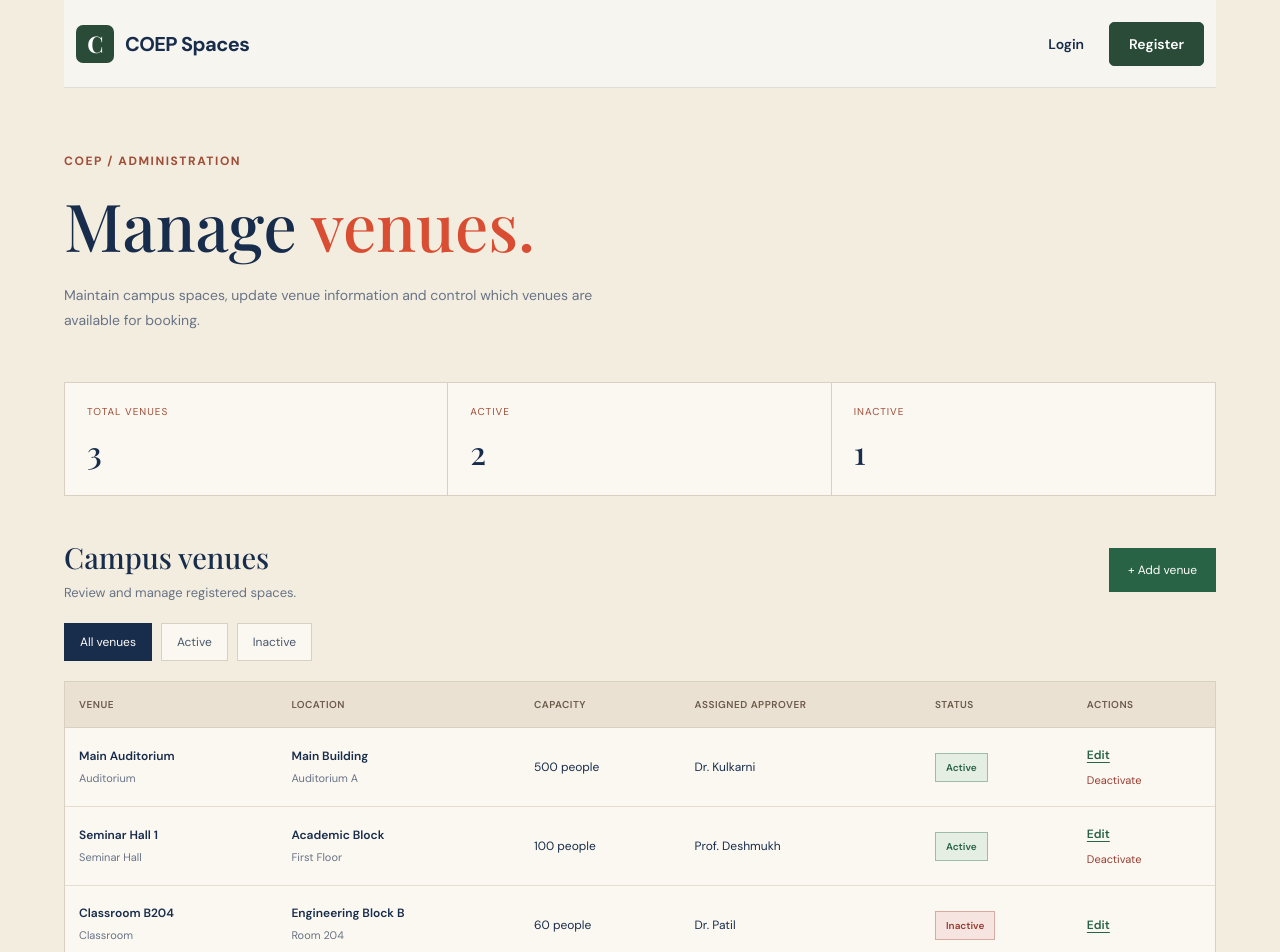
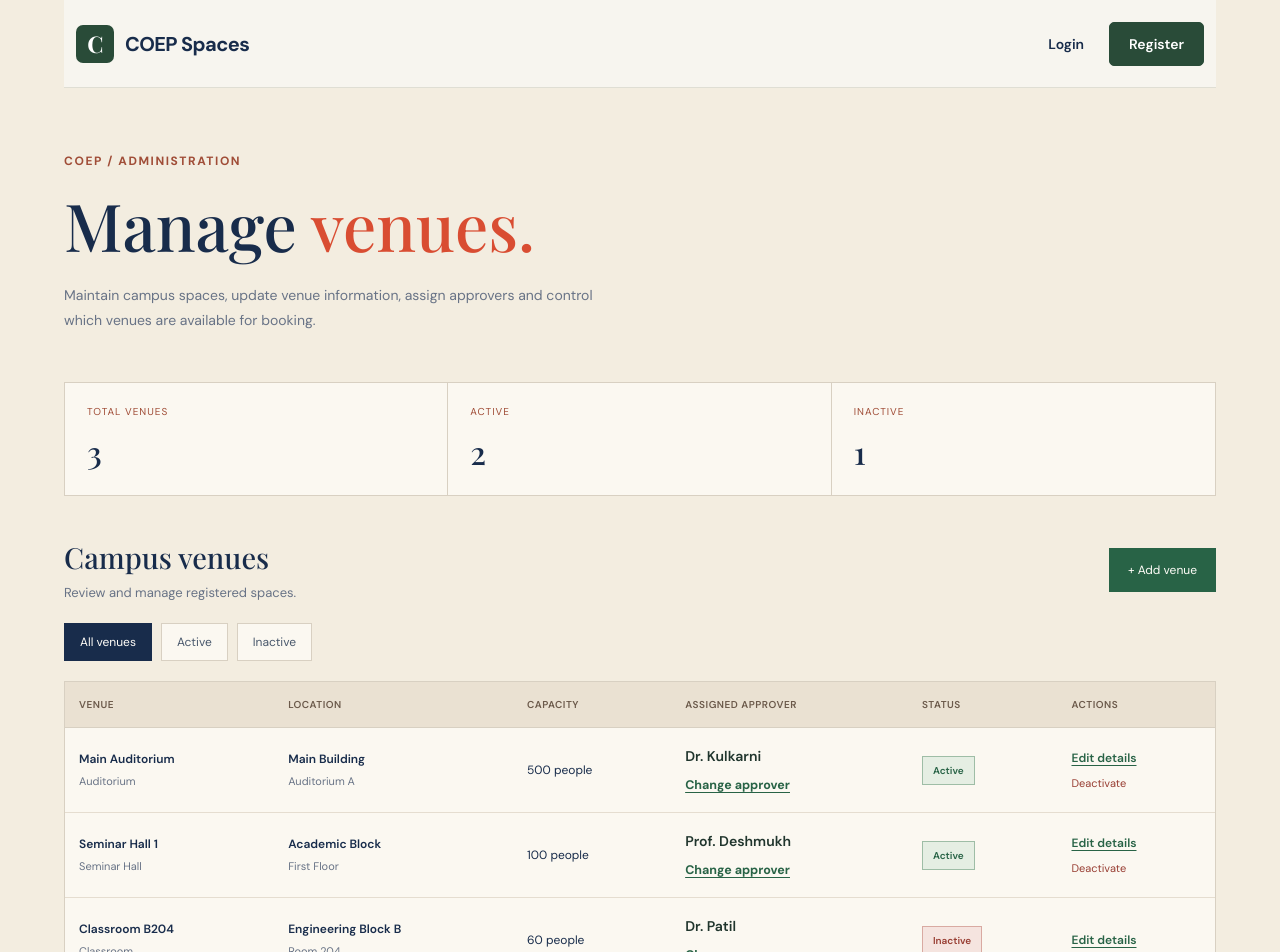
Before and after one commit to XENOS500/coep-spaces, a React (Vite) app in the folder client/: page /admin/venues in a window 1280 px wide. Shown: the top 952 px of the page. Built offline with nearby package versions, Linux system fonts and the light colour scheme.

Commit message:
feat: improve admin approver assignment UI

```diff
--- a/client/src/index.css
+++ b/client/src/index.css
@@ -2862,3 +2862,29 @@ a {
     transition-duration: 0.01ms !important;
   }
 }
+
+/* Assigned approver in admin venue table */
+
+.venue-assigned-approver {
+  display: flex;
+  flex-direction: column;
+  align-items: flex-start;
+  gap: 6px;
+}
+
+.venue-assigned-approver strong {
+  color: #20352d;
+  font-size: 0.88rem;
+}
+
+.venue-approver-link {
+  color: #286346;
+  font-size: 0.78rem;
+  font-weight: 650;
+  text-decoration: underline;
+  text-underline-offset: 3px;
+}
+
+.venue-approver-link:hover {
+  color: #a04d37;
+}
--- a/client/src/pages/admin/ManageVenuesPage.jsx
+++ b/client/src/pages/admin/ManageVenuesPage.jsx
@@ -1,64 +1,67 @@
 
-import { useState } from 'react'
-import { Link } from 'react-router-dom'
-import Navbar from '../../components/layout/Navbar.jsx'
-import Footer from '../../components/layout/Footer.jsx'
+import { useState } from "react";
+import { Link } from "react-router-dom";
+import Navbar from "../../components/layout/Navbar.jsx";
+import Footer from "../../components/layout/Footer.jsx";
 
-// Temporary venue records for the frontend demonstration.
+// Temporary demonstration data.
+// The backend will eventually provide these records.
 const initialVenues = [
   {
-    id: 'venue-1',
-    name: 'Main Auditorium',
-    type: 'Auditorium',
-    building: 'Main Building',
-    room: 'Auditorium A',
+    id: "venue-1",
+    name: "Main Auditorium",
+    type: "Auditorium",
+    building: "Main Building",
+    room: "Auditorium A",
     capacity: 500,
-    approver: 'Dr. Kulkarni',
+    approver: "Dr. Kulkarni",
     active: true,
   },
   {
-    id: 'venue-2',
-    name: 'Seminar Hall 1',
-    type: 'Seminar Hall',
-    building: 'Academic Block',
-    room: 'First Floor',
+    id: "venue-2",
+    name: "Seminar Hall 1",
+    type: "Seminar Hall",
+    building: "Academic Block",
+    room: "First Floor",
     capacity: 100,
-    approver: 'Prof. Deshmukh',
+    approver: "Prof. Deshmukh",
     active: true,
   },
   {
-    id: 'venue-3',
-    name: 'Classroom B204',
-    type: 'Classroom',
-    building: 'Engineering Block B',
-    room: 'Room 204',
+    id: "venue-3",
+    name: "Classroom B204",
+    type: "Classroom",
+    building: "Engineering Block B",
+    room: "Room 204",
     capacity: 60,
-    approver: 'Dr. Patil',
+    approver: "Dr. Patil",
     active: false,
   },
-]
+];
 
 function ManageVenuesPage() {
-  const [venues, setVenues] = useState(initialVenues)
-  const [filter, setFilter] = useState('ALL')
-  const [selectedVenue, setSelectedVenue] = useState(null)
+  const [venues, setVenues] = useState(initialVenues);
+  const [filter, setFilter] = useState("ALL");
+  const [selectedVenue, setSelectedVenue] = useState(null);
 
   const filteredVenues = venues.filter((venue) => {
-    if (filter === 'ACTIVE') return venue.active
-    if (filter === 'INACTIVE') return !venue.active
-    return true
-  })
+    if (filter === "ACTIVE") return venue.active;
+    if (filter === "INACTIVE") return !venue.active;
+    return true;
+  });
 
   function handleDeactivate() {
+    if (!selectedVenue) return;
+
     setVenues((currentVenues) =>
       currentVenues.map((venue) =>
         venue.id === selectedVenue.id
           ? { ...venue, active: false }
           : venue
       )
-    )
+    );
 
-    setSelectedVenue(null)
+    setSelectedVenue(null);
   }
 
   return (
@@ -67,10 +70,12 @@ function ManageVenuesPage() {
 
       <section className="manage-venues-heading">
         <p className="eyebrow">COEP / ADMINISTRATION</p>
-        <h1>Manage <span>venues.</span></h1>
+        <h1>
+          Manage <span>venues.</span>
+        </h1>
         <p>
-          Maintain campus spaces, update venue information and
-          control which venues are available for booking.
+          Maintain campus spaces, update venue information, assign
+          approvers and control which venues are available for booking.
         </p>
       </section>
 
@@ -98,29 +103,26 @@ function ManageVenuesPage() {
             <p>Review and manage registered spaces.</p>
           </div>
 
-          <Link
-            to="/admin/venues/new"
-            className="venue-add-button"
-          >
+          <Link to="/admin/venues/new" className="venue-add-button">
             + Add venue
           </Link>
         </div>
 
         <div className="venue-admin-filters">
-          {['ALL', 'ACTIVE', 'INACTIVE'].map((option) => (
+          {["ALL", "ACTIVE", "INACTIVE"].map((option) => (
             <button
               key={option}
               type="button"
               className={
                 filter === option
-                  ? 'venue-admin-filter active'
-                  : 'venue-admin-filter'
+                  ? "venue-admin-filter active"
+                  : "venue-admin-filter"
               }
               onClick={() => setFilter(option)}
               aria-pressed={filter === option}
             >
-              {option === 'ALL'
-                ? 'All venues'
+              {option === "ALL"
+                ? "All venues"
                 : option.charAt(0) + option.slice(1).toLowerCase()}
             </button>
           ))}
@@ -158,17 +160,31 @@ function ManageVenuesPage() {
 
                   <td>{venue.capacity} people</td>
 
-                  <td>{venue.approver}</td>
+                  <td>
+                    <div className="venue-assigned-approver">
+                      <strong>
+                        {venue.approver || "Not assigned"}
+                      </strong>
+
+                      <Link
+                        to={`/admin/venues/${venue.id}/edit`}
+                        className="venue-approver-link"
+                        aria-label={`Change approver for ${venue.name}`}
+                      >
+                        {venue.approver ? "Change approver" : "Assign approver"}
+                      </Link>
+                    </div>
+                  </td>
 
                   <td>
                     <span
                       className={
                         venue.active
-                          ? 'venue-admin-status active'
-                          : 'venue-admin-status inactive'
+                          ? "venue-admin-status active"
+                          : "venue-admin-status inactive"
                       }
                     >
-                      {venue.active ? 'Active' : 'Inactive'}
+                      {venue.active ? "Active" : "Inactive"}
                     </span>
                   </td>
 
@@ -178,7 +194,7 @@ function ManageVenuesPage() {
                         to={`/admin/venues/${venue.id}/edit`}
                         className="venue-edit-link"
                       >
-                        Edit
+                        Edit details
                       </Link>
 
                       {venue.active && (
@@ -197,7 +213,7 @@ function ManageVenuesPage() {
 
               {filteredVenues.length === 0 && (
                 <tr>
-                  <td colSpan="6" className="venue-admin-empty">
+                  <td colSpan={6} className="venue-admin-empty">
                     No venues match this filter.
                   </td>
                 </tr>
@@ -207,8 +223,8 @@ function ManageVenuesPage() {
         </div>
 
         <p className="venue-admin-note">
-          Demonstration data only. Changes will persist across sessions
-          once the venue API is connected.
+          Demo data only. Approver assignments and venue changes are
+          not saved to the backend yet.
         </p>
       </section>
 
@@ -257,7 +273,7 @@ function ManageVenuesPage() {
         </div>
       )}
     </main>
-  )
+  );
 }
 
-export default ManageVenuesPage
+export default ManageVenuesPage;
--- a/client/src/pages/admin/VenueFormPage.jsx
+++ b/client/src/pages/admin/VenueFormPage.jsx
@@ -4,30 +4,47 @@ import { Link, useNavigate, useParams } from "react-router-dom";
 
 const mockVenues = [
   {
-    id: "1",
+    id: "venue-1",
     name: "Main Auditorium",
     type: "Auditorium",
     capacity: 500,
     building: "Main Building",
     floor: "Ground Floor",
-    room: "Auditorium",
+    room: "Auditorium A",
     image: "",
-    approver: "Prof. Sharma",
+    approver: "Dr. Kulkarni",
   },
   {
-    id: "2",
-    name: "Seminar Hall A",
+    id: "venue-2",
+    name: "Seminar Hall 1",
     type: "Seminar Hall",
-    capacity: 120,
-    building: "Academic Complex",
+    capacity: 100,
+    building: "Academic Block",
     floor: "First Floor",
-    room: "A-101",
+    room: "First Floor",
     image: "",
-    approver: "Prof. Patil",
+    approver: "Prof. Deshmukh",
+  },
+  {
+    id: "venue-3",
+    name: "Classroom B204",
+    type: "Classroom",
+    capacity: 60,
+    building: "Engineering Block B",
+    floor: "Second Floor",
+    room: "Room 204",
+    image: "",
+    approver: "Dr. Patil",
   },
 ];
 
-const approvers = ["Prof. Sharma", "Prof. Patil", "Prof. Deshmukh"];
+const approvers = [
+  "Dr. Kulkarni",
+  "Prof. Deshmukh",
+  "Dr. Patil",
+];
+
+
 
 const emptyVenue = {
   name: "",
```
